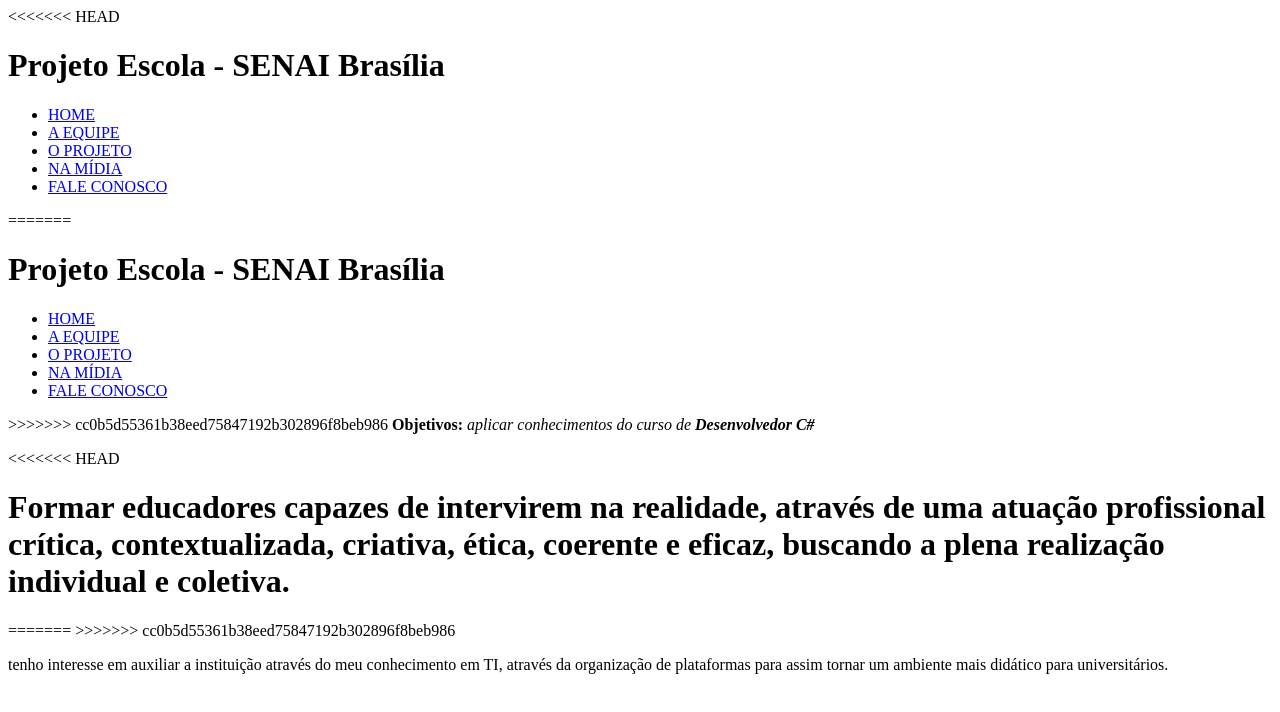
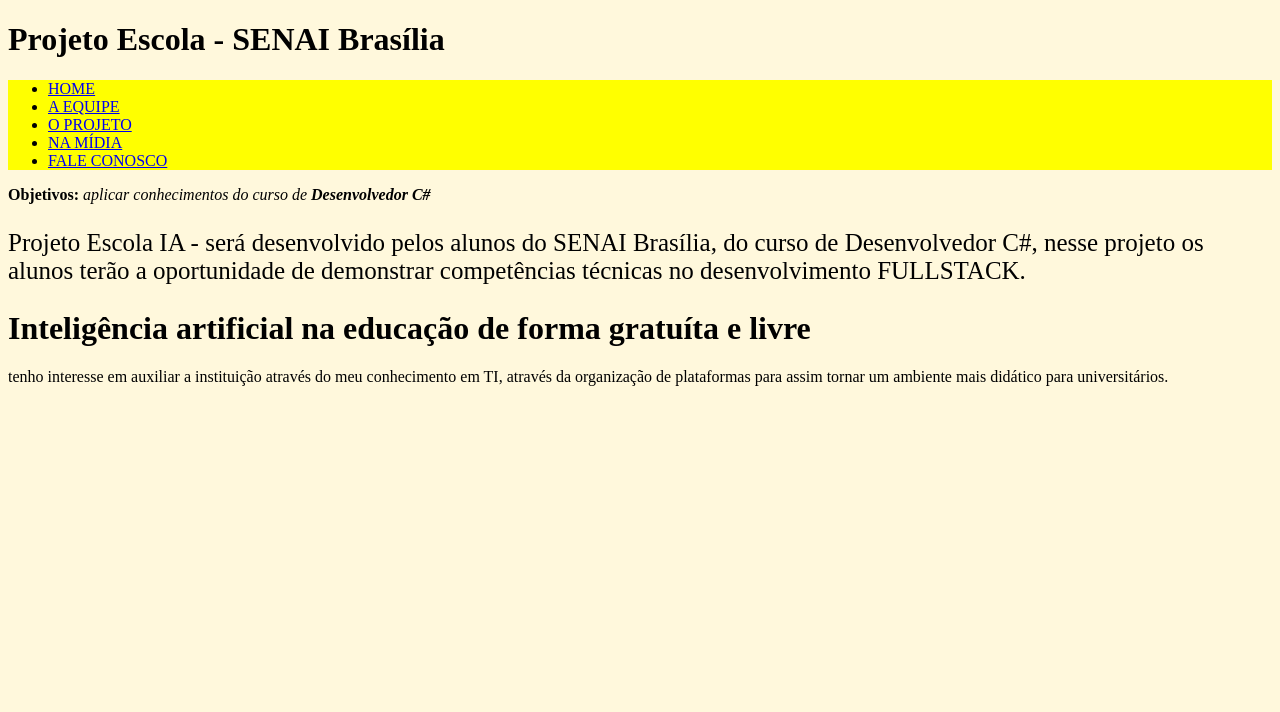
Before and after one commit to romulosilvestre/projetofinal, a plain HTML site: page index.html in a window 1280 px wide. Drawn offline with Linux system fonts and the light colour scheme.

Commit message:
usando diversos tipos de CSS

```diff
--- a/geral.css
+++ b/geral.css
@@ -1,26 +1,6 @@
 
-/* primeira forma*/
-<<<<<<< HEAD
-/*estilizando o corpo*/
+/*Exemplo de CSS Externo*/
+
 body{
-    background-color: red;
+    background-color:cornsilk;
 }
-
-/*estilizando o menu*/
-=======
-body
-{
-    background-color: yellow;
-}
-
-
-
-
-
-
-
-
->>>>>>> c992c21c874a4a93a85a45d8826e2f90bfdd18e0
-ul{
-    background-color: yellow;
-}
--- a/index.html
+++ b/index.html
@@ -5,23 +5,16 @@
     <meta http-equiv="X-UA-Compatible" content="IE=edge">
     <meta name="viewport" content="width=device-width, initial-scale=1.0">
     <title>Projeto Final - Escola</title>
-<<<<<<< HEAD
     <link rel="stylesheet" type="text/css" href="geral.css"/>
-</head>
-<body>
-    <h1>Projeto Escola - SENAI Brasília</h1>
 
-    <ul>
-    <Li><a href="index.html">HOME</a></Li>
-    <li><a href="equipe.html">A EQUIPE</a></li>
-    <li><a href="projeto.html">O PROJETO</a></li>
-    <li><a href="midia.html">NA MÍDIA</a></li>
-    <li><a href="faleconosco.html">FALE CONOSCO</a></li>
-    </ul>
+    <!--Exemplo de CSS  Interno-->
+    <style>
+        ul{
+            background-color: yellow;
+        }
 
+    </style>
 
-=======
-    <link rel="stylesheet" type="text/css" href="geral.css"/>
 </head>
 <body>
     <h1>Projeto Escola - SENAI Brasília</h1>
@@ -32,34 +25,25 @@
        <li><a href="midia.html">NA MÍDIA</a></li>
        <li><a href="faleconosco.html">FALE CONOSCO</a></li>
     </ul>
->>>>>>> cc0b5d55361b38eed75847192b302896f8beb986
     <strong>Objetivos:</strong>
     <em>aplicar conhecimentos do curso de <strong>Desenvolvedor C#</strong></em>
-    <p>
-<<<<<<< HEAD
+    <!--Exemplo de CSS Inline-->
+    <p style="font-size:25px;">
+
+        Projeto Escola IA - será desenvolvido pelos alunos do SENAI
+        Brasília,
+        do curso de Desenvolvedor C#,
+        nesse projeto os alunos terão a
+        oportunidade de demonstrar competências técnicas
+        no desenvolvimento FULLSTACK.
+
         <h1>
-        Formar educadores capazes de intervirem na realidade, através de uma  atuação profissional   crítica,
-        contextualizada, criativa, ética, coerente e eficaz, buscando a plena realização individual e coletiva.</h1>
-
-
-
-=======
-
-
->>>>>>> cc0b5d55361b38eed75847192b302896f8beb986
-
-
-
-
-
-
-
-
-
+        Inteligência artificial na educação de forma gratuíta e livre</h1>
     </p>
     <p>
 
-       tenho interesse em auxiliar a instituição através do meu conhecimento em TI, através da organização
+       tenho interesse em auxiliar a instituição através do meu
+       conhecimento em TI, através da organização
        de plataformas para assim tornar um ambiente mais didático para universitários.
 
 
```
